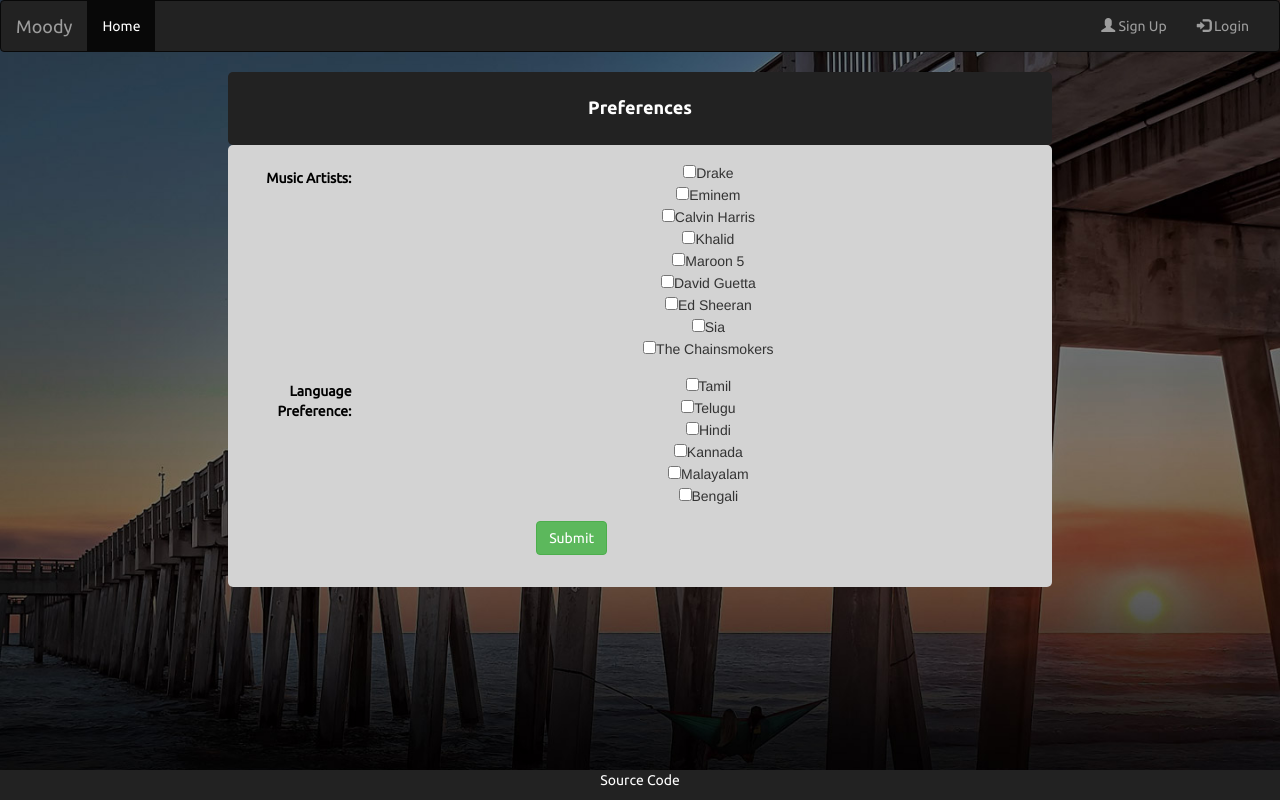
After one commit to aravindbs/moody, a Flask app: page /preferences in a window 1280 px wide. The commit adds this page. Run offline with Flask 2, Linux system fonts and the light colour scheme; parts of the project's set-up code (start-up, migrations or seed data) failed here and were passed over; some libraries are stand-ins or nearby versions.

Commit message:
preferences

```diff
--- /dev/null
+++ b/web/app/templates/preferences.html
@@ -0,0 +1,54 @@
+{% extends "base.html" %} {% block body %}
+
+<div class="container-fluid text-center main-body">
+    <div class="row content text-center">
+        <div id="form-container" class='col-sm-8 col-sm-offset-2'>
+            <div id="form-title">
+                <h4> Preferences</h4>
+            </div>
+            <form id="form-body" class="form-horizontal" method="post" action="{{ url_for('preferences') }}" enctype="multipart/form-data" >
+                <div class="form-group">
+                    <label class="control-label col-sm-2" for="artists">Music Artists:</label>
+                    <div class="col-sm-10">
+                            <input type="checkbox" name="artist" value="drake">Drake<br>
+                            <input type="checkbox" name="artist" value="eminem">Eminem<br>
+                            <input type="checkbox" name="artist" value="calvin harris">Calvin Harris<br>
+                            <input type="checkbox" name="artist" value="khalid">Khalid<br>
+                            <input type="checkbox" name="artist" value="maroon5">Maroon 5<br>
+                            <input type="checkbox" name="artist" value="david guetta">David Guetta<br>
+                            <input type="checkbox" name="artist" value="ed sheeran">Ed Sheeran<br>
+                            <input type="checkbox" name="artist" value="sia">Sia<br>
+                            <input type="checkbox" name="artist" value="the chainsmokers">The Chainsmokers<br>
+                    </div>
+                </div>
+                <div class="form-group">
+                    <label class="control-label col-sm-2" for="language">Language Preference:</label>
+                    <div class="col-sm-10">
+                            <input type="checkbox" name="language" value="tamil">Tamil<br>
+                            <input type="checkbox" name="language" value="telugu">Telugu<br>
+                            <input type="checkbox" name="language" value="hindi">Hindi<br>
+                            <input type="checkbox" name="language" value="kannada">Kannada<br>
+                            <input type="checkbox" name="language" value="drake">Malayalam<br>
+                            <input type="checkbox" name="language" value="eminem">Bengali<br>
+                    </div>
+                </div>
+                <div class="form-group">
+                    <div class="col-sm-10">
+                        <button type="submit" class="btn btn-success">Submit</button>
+                    </div>
+                </div>
+            </form>
+            {% with messages = get_flashed_messages() %}
+            {% if messages %}
+            <div id="form-title">
+
+                    {% for message in messages %}
+                    <p>{{ message }}</p> <br>
+                    {% endfor %}
+                </div>
+                    {% endif %} {% endwith %}
+
+                </div>
+        </div>
+        </div>
+        {% endblock %}
--- a/web/app/templates/signup.html
+++ b/web/app/templates/signup.html
@@ -43,7 +43,7 @@
                         </div>
                     </div>
                 <div class="form-group">
-                    <div "col-sm-10">
+                    <div class="col-sm-10">
                         <button type="submit" class="btn btn-success">Submit</button>
                     </div>
                 </div>
--- a/web/app/views.py
+++ b/web/app/views.py
@@ -50,15 +50,26 @@ def signup():
             flash("Username Exists, Try Again")
             print ('here')
             return redirect ( url_for('signup'))
-
         else :
             mongo.db.users.insert_one(form_data)
             user = User (mongo.db.users.find_one({'username' : form_data['username']}) )
             login_user(user)
-            return redirect (url_for('dashboard', user=current_user.username))
+            return redirect (url_for('preferences', user=current_user.username))
 
         print (json.dumps (form_data, indent=3))
     return render_template('signup.html')
+
+@app.route('/preferences', methods= ['GET','POST'])
+def preferences():
+    if request.method == 'POST':
+        form_data = request.form.to_dict()
+        print (form_data)
+
+        return redirect (url_for('dashboard', user=current_user.username))
+    else :
+        return render_template('preferences.html')
+
+
 
 @login_required
 @app.route('/dashboard/<user>')
```
